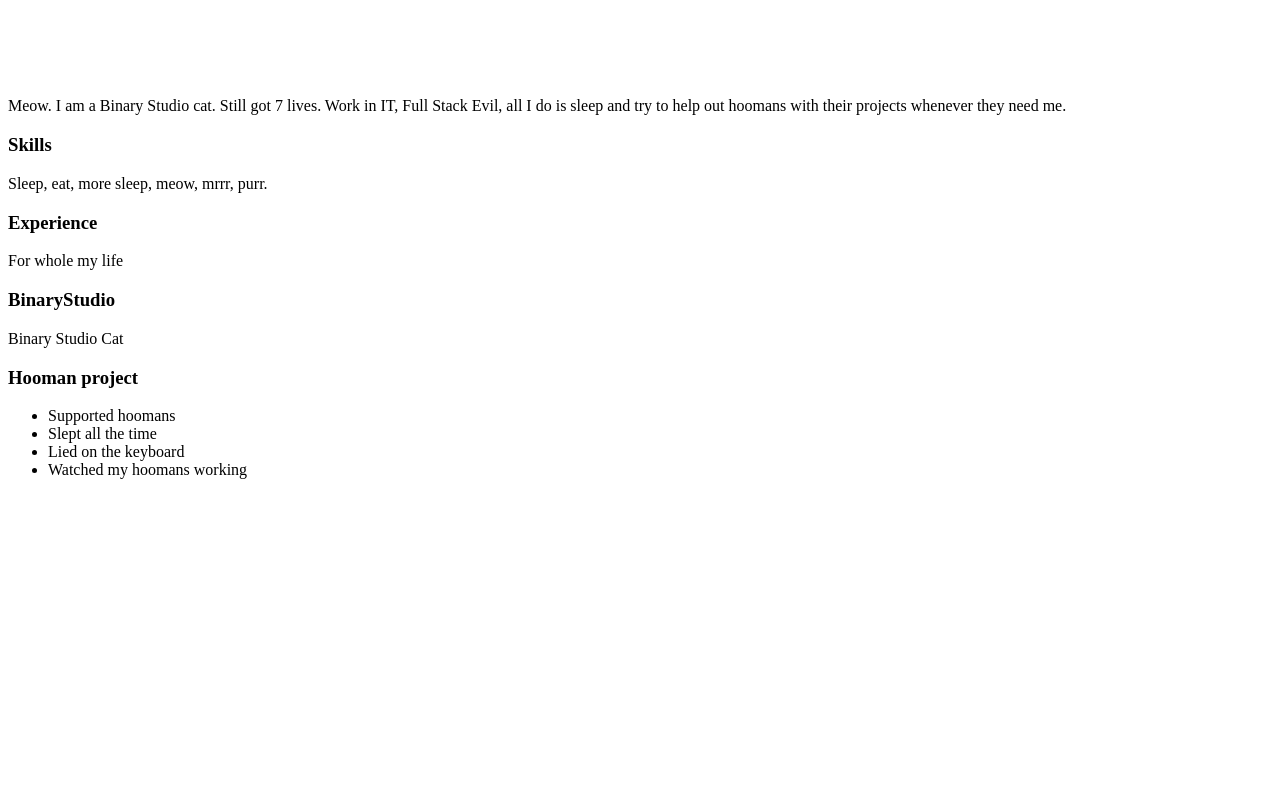
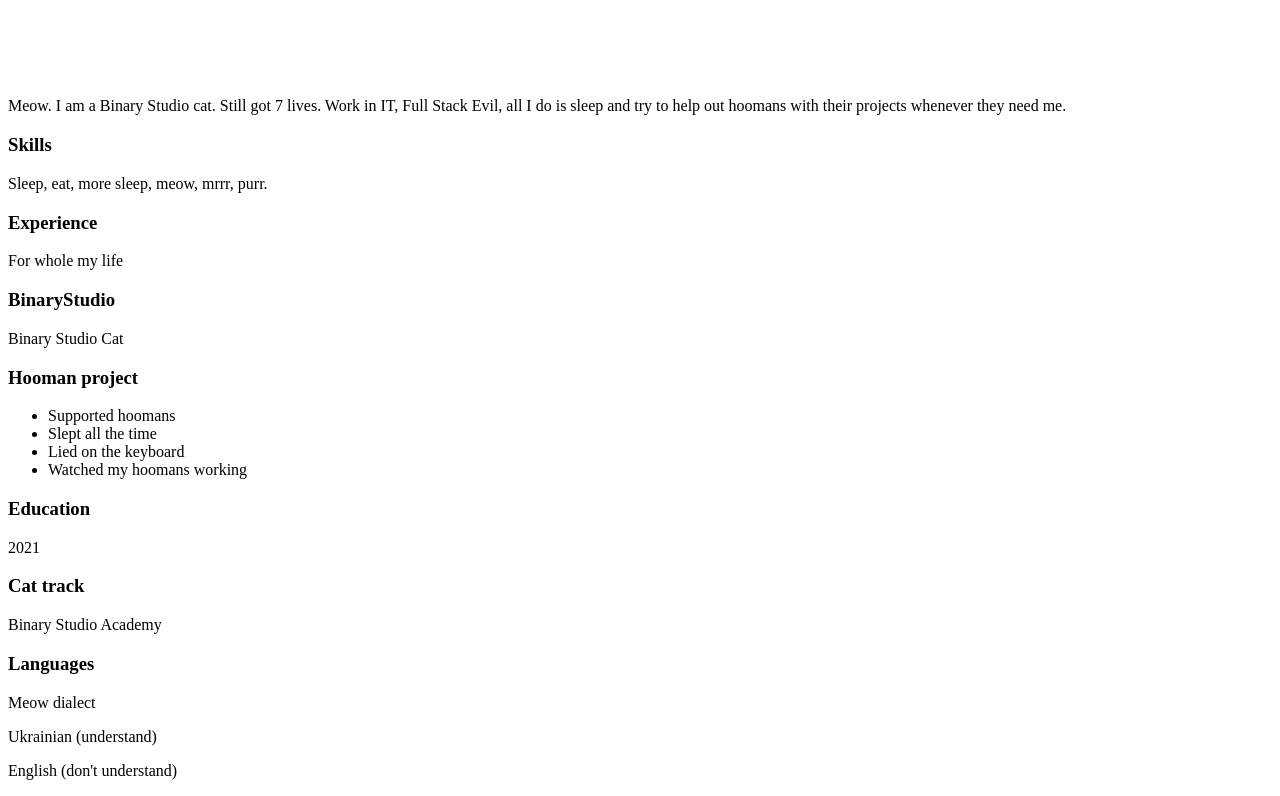
Before and after one commit to Elshanz/homepage, a plain HTML site: page index.html in a window 1280 px wide. Shown: the part 4805-5601 px from the top of the page. Before the commit the page ends 5300 px from the top, so only its background shows below. Drawn offline with Linux system fonts and the light colour scheme.

Commit message:
Additional info added.

```diff
--- a/index.html
+++ b/index.html
@@ -141,7 +141,37 @@
                 </div>
               </div>
 
-              <div class="additional-info fv"></div>
+              <div class="additional-info fv">
+                <div class="additional-info__education">
+                  <h3 class="additional-info__education-header">Education</h3>
+                  <div class="additional-info__education-university">
+                    <span
+                      class="additional-info__education-university-durability"
+                    >
+                      2021
+                    </span>
+                    <h3
+                      class="additional-info__education-university-speciality"
+                    >
+                      Cat track
+                    </h3>
+                    <p class="additional-info__education-university-name">
+                      Binary Studio Academy
+                    </p>
+                  </div>
+                </div>
+
+                <div class="additional-info__languages">
+                  <h3 class="additional-info__languages-header">Languages</h3>
+                  <p class="additional-info__languages-item">Meow dialect</p>
+                  <p class="additional-info__languages-item">
+                    Ukrainian (understand)
+                  </p>
+                  <p class="additional-info__languages-item">
+                    English (don't understand)
+                  </p>
+                </div>
+              </div>
             </div>
           </div>
         </div>
```
